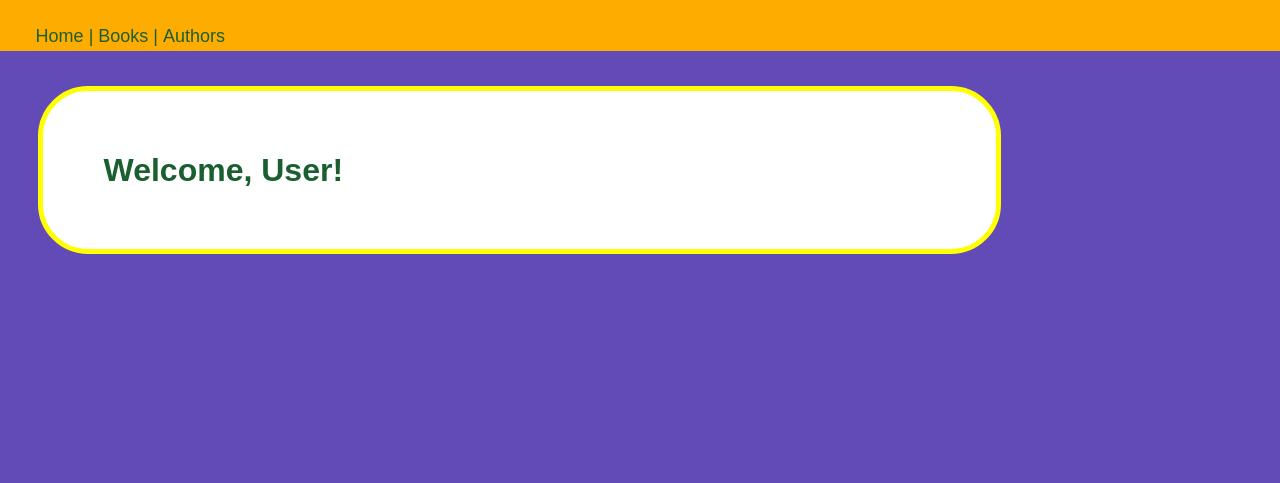
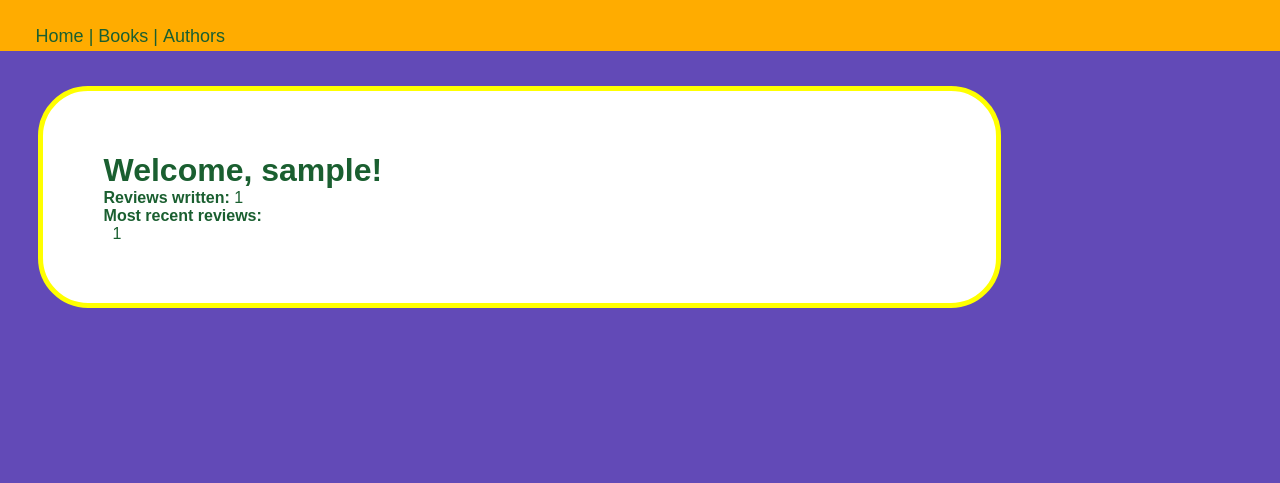
Before and after one commit to lemonfrance/bookwebsiteproj, a Flask app: template library/templates/home/account.html in a window 1280 px wide. Shown: the part 128-611 px from the top of the page. Run offline with Flask 2, Linux system fonts and the light colour scheme; the template is opened without the code that fills it: most values are stand-ins (such as "Sample title", 1, 10 or a date in 2020).

Commit message:
Display user summary upon login, particularly about book reviews (for the meantime).

```diff
--- a/library/templates/home/account.html
+++ b/library/templates/home/account.html
@@ -1,6 +1,27 @@
 {% extends 'layout.html' %} {% block content %}
 <main id="main">
-    <h1>Welcome, User!</h1>
+    <h1>Welcome, {{username}}!</h1>
 
+    <p>
+        <strong>Reviews written:</strong> {{reviews_num}}
+    </p>
+
+    <p>
+        {% if review_previews==[] %}
+            You have not written any reviews!
+        {% else %}
+            <strong>Most recent reviews:</strong>
+            <ul>
+            {% for rp in review_previews %}
+                <li>
+                    &nbsp
+                    <a href="{{rp[1]}}">
+                    {{rp[0]}}
+                    </a>
+                </li>
+            {% endfor %}
+            </ul>
+        {% endif %}
+    </p>
 </main>
 {% endblock %}
```
